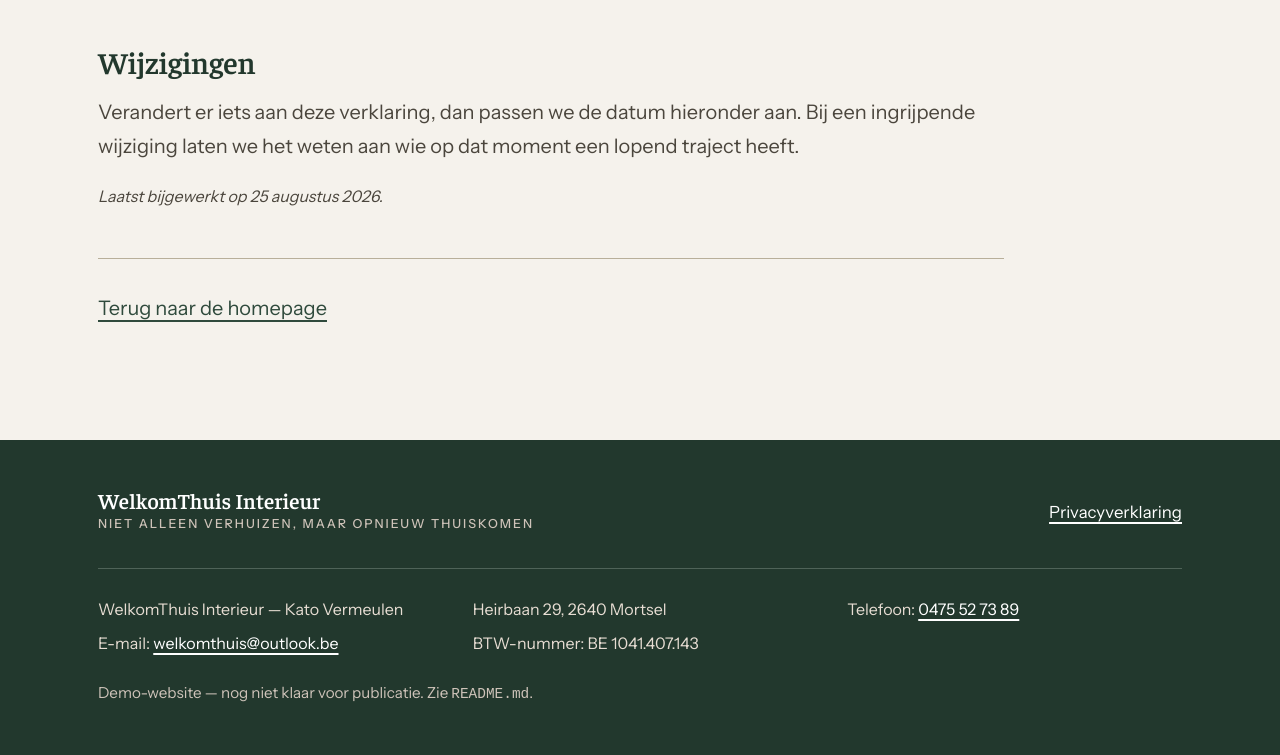
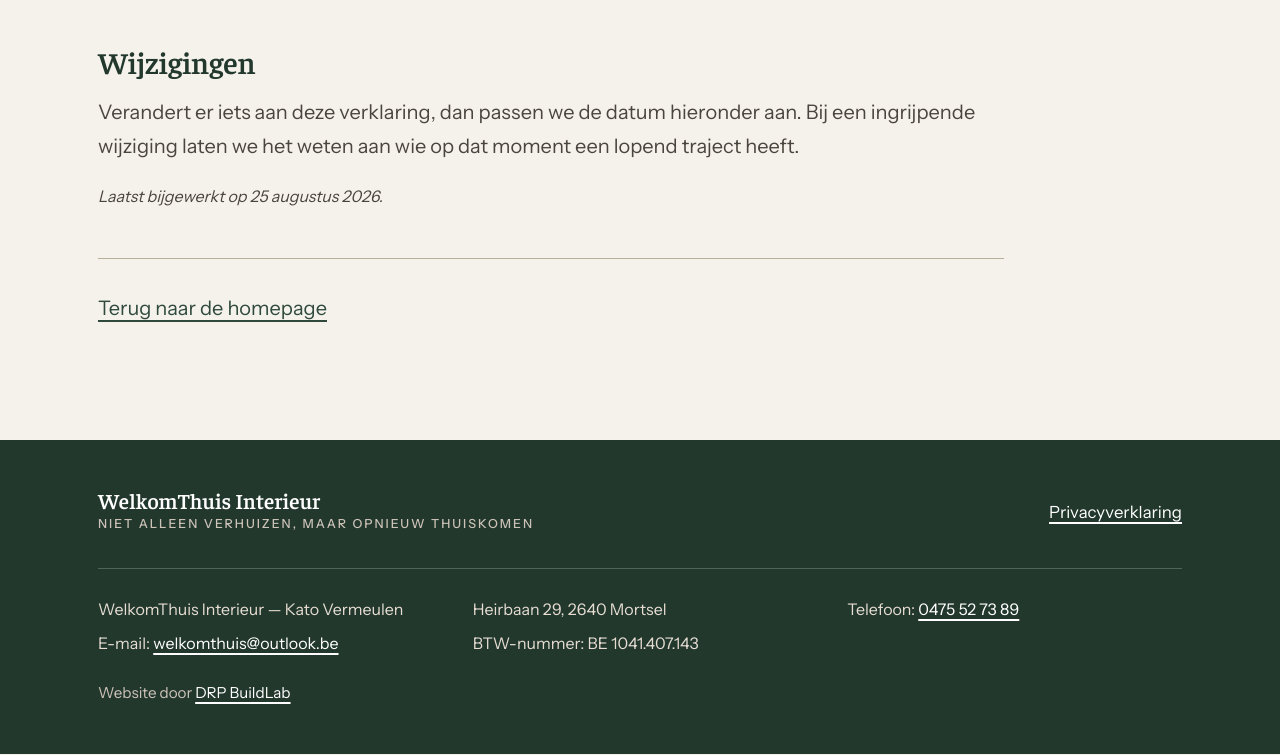
Before and after one commit to Lathif21/WelkomThuis, a plain HTML site: page privacy.html in a window 1280 px wide. Shown: the part 4235-4990 px from the top of the page. Drawn offline with Linux system fonts and the light colour scheme.

Commit message:
Credit DRP BuildLab in the footer
"Website door DRP BuildLab" as the last line of the footer on all three
pages, with DRP BuildLab linking to https://drpbuildlab.com/nl/.

Dutch, like the rest of the site. Placed below Kato's company details
and set in the existing muted footer style, so it never competes with
her contact information; the text still clears the 7:1 contrast rule.

The link goes to /nl/ rather than the root on purpose: the root answers
every visitor with a 302 to /id/, the Indonesian page, whatever
language the browser asks for. /nl/ is the Dutch page.

On the privacy page this replaces "Demo-website -- nog niet klaar voor
publicatie", which was still live on main.

Verified on all three pages at 320 and 1180px: no page overflow, every
text element passes contrast.

Co-Authored-By: Claude Opus 5 (1M context) <noreply@anthropic.com>

```diff
--- a/privacy.html
+++ b/privacy.html
@@ -154,7 +154,7 @@
       <span>BTW-nummer: BE 1041.407.143</span>
     </address>
 
-    <p class="foot-note">Demo-website — nog niet klaar voor publicatie. Zie <code>README.md</code>.</p>
+    <p class="foot-note">Website door <a href="https://drpbuildlab.com/nl/">DRP BuildLab</a></p>
   </div>
 </footer>
 
```
Also changed, not shown: bedankt.html (+2 -0 lines), index.html (+2 -0 lines).
